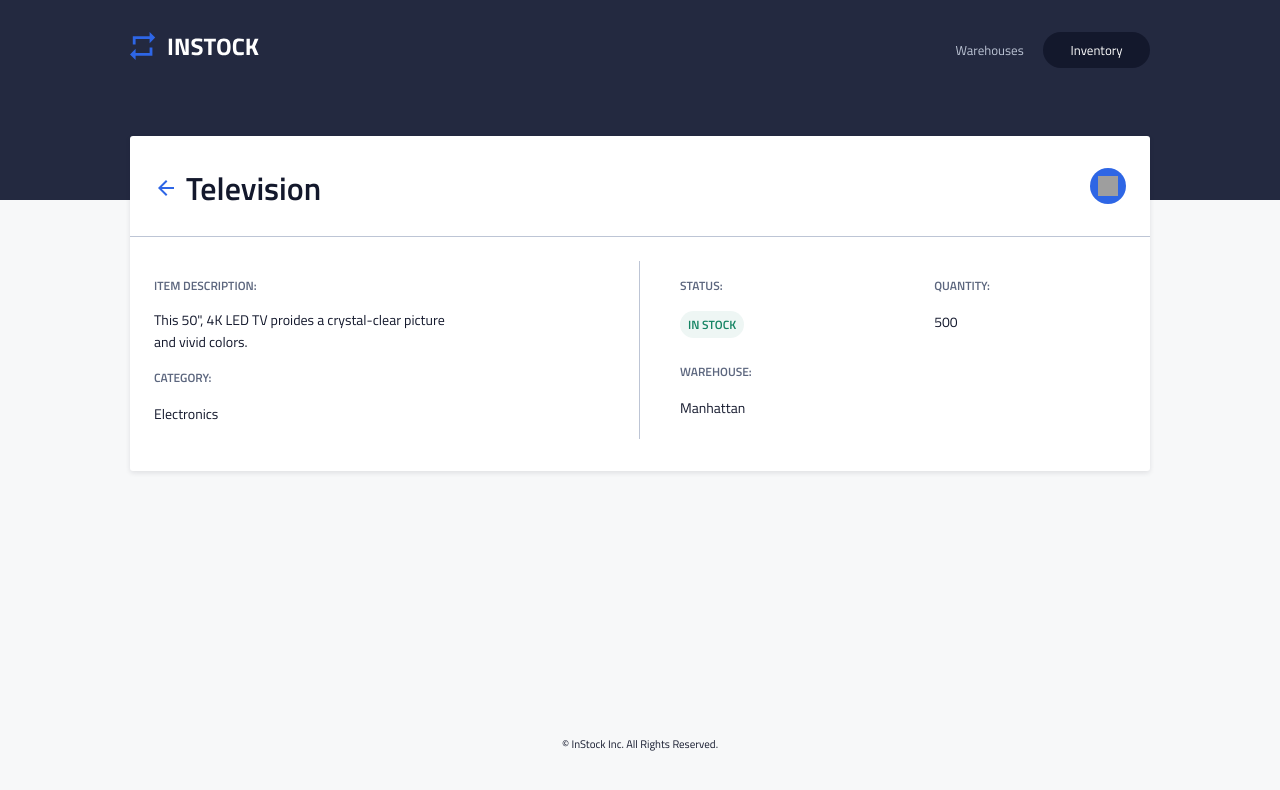
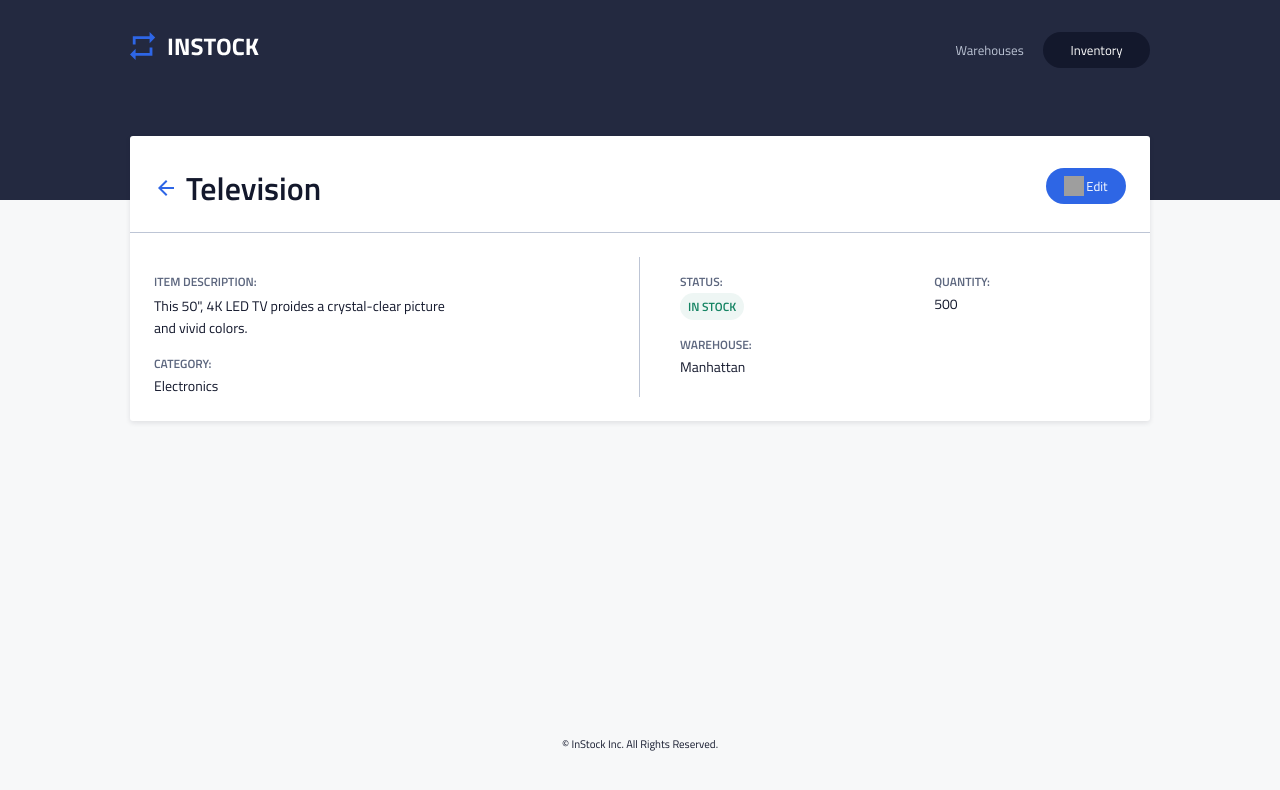
Before and after one commit to D-Nugent/a-team-instock, a React (Create React App) app in the folder front-end/: page /inventory-main/1 in a window 1280 px wide. Shown: the top 790 px of the page. Built offline with nearby package versions, Linux system fonts and the light colour scheme; grey boxes are pictures that could not be loaded.

Commit message:
Update to ContentDetails Page - Updated Icon for 'Edit' text - Conditional styling for 'in stock' added - Margins and Padding Adjusted to match mockup - Debugged

```diff
--- a/front-end/public/index.html
+++ b/front-end/public/index.html
@@ -5,14 +5,6 @@
     <link rel="icon" href="%PUBLIC_URL%/favicon.ico" />
     <meta name="viewport" content="width=device-width, initial-scale=1" />
     <meta name="theme-color" content="#000000" />
-    <meta
-      name="description"
-      content="Web site created using create-react-app"
-    />
-    <link rel="apple-touch-icon" href="%PUBLIC_URL%/logo192.png" />
-
-    <link rel="manifest" href="%PUBLIC_URL%/manifest.json" />
-
     <title>InStock</title>
   </head>
   <body>
--- a/front-end/src/components/App/App.scss
+++ b/front-end/src/components/App/App.scss
@@ -4,6 +4,7 @@
   position: relative;
   background-color: $bgPage;
   min-height: 100vh;
+  height: fit-content;
 
   &__container{
     background-color: $globalOffset;
@@ -11,10 +12,11 @@
     border-radius: 3px;
     height: fit-content;
     width: 91.466%;
-    padding: 32px 0;
+    padding: 32px 0 0;
     position: relative;
     bottom: 64px;
     margin: 0 auto;
+    z-index: 1;
 
     @include tablet {
       width: 91.66%
@@ -31,7 +33,7 @@
     text-align: center;
     width: 100%;
     position: absolute;
-    bottom: 40px;
+    bottom: 20px;
     margin: 0;
 
     @include laptop {
--- a/front-end/src/index.scss
+++ b/front-end/src/index.scss
@@ -1,13 +1 @@
-body {
-  margin: 0;
-  font-family: -apple-system, BlinkMacSystemFont, 'Segoe UI', 'Roboto', 'Oxygen',
-    'Ubuntu', 'Cantarell', 'Fira Sans', 'Droid Sans', 'Helvetica Neue',
-    sans-serif;
-  -webkit-font-smoothing: antialiased;
-  -moz-osx-font-smoothing: grayscale;
-}
-
-code {
-  font-family: source-code-pro, Menlo, Monaco, Consolas, 'Courier New',
-    monospace;
-}
+@import './styles/global';
--- a/front-end/src/pages/ContentDetails/ContentDetails.jsx
+++ b/front-end/src/pages/ContentDetails/ContentDetails.jsx
@@ -14,6 +14,7 @@ export class ContentDetails extends Component {
           </div>
           <div className="content__heading-edit">
             <img src={editOffsetIcon} alt="edit icon" className="content__heading-edit-icon"/>
+            <p className="content__heading-edit-text">Edit</p>
           </div>
         </div>
         <div className="content__detail">
--- a/front-end/src/pages/ContentDetails/ContentDetails.scss
+++ b/front-end/src/pages/ContentDetails/ContentDetails.scss
@@ -1,11 +1,12 @@
 @import '../../styles/global';
 
 .content{
+
     &__heading{
         border-bottom: 1px solid $globalBorder;
         display: flex;
         justify-content: space-between;
-        padding: 0 24px 28px;
+        padding: 0 24px 24px;
 
         &-nav{
             display: flex;
@@ -18,6 +19,7 @@
             &-title{
                 @include item-details-header;
                 margin: 0 0 0 8px;
+                font-family: 'Titillium', 'Arial', sans-serif;
             }
         }
         &-edit{
@@ -29,6 +31,10 @@
             justify-content: center;
             align-items: center;
 
+            @include tablet {
+                width: 80px;
+            }
+
             &-icon{
                 height: 20px;
                 width: 20px;
@@ -37,11 +43,23 @@
             &:hover{
                 cursor: pointer;
             }
+
+            &-text{
+                display: none;
+                color: $globalOffset;
+                font-size: .8125rem;
+
+                @include tablet{
+                    display: flex;
+                    margin-left: 2px;
+                }
+            }
         }
     }
 
     &__detail{
         margin: 0 24px 28px;
+        padding-bottom: 24px;
         display: flex;
         flex-wrap: wrap;
 
@@ -61,7 +79,8 @@
                 @include item-details-subheader
             }
             &-catvalue{
-                @include item-details-para
+                @include item-details-para;
+                margin-bottom: 0;
             }
             @include tablet {
                 border-right: 1px solid $globalBorder;
@@ -87,6 +106,11 @@
                         border-radius: 20px;
                         padding: 4px 8px;
 
+                        &.--out-of-stock{
+                            background-color: $stockOut;
+                            color: $stockOutOpaque;
+                        }
+
                         @include tablet {
                             font-size: 12px;
                         }
@@ -99,7 +123,8 @@
                         @include item-details-subheader
                     }
                     &-value{
-                        @include item-details-para
+                        @include item-details-para;
+                        margin-bottom: 0;
                     }
 
                     @include tablet{
@@ -112,7 +137,8 @@
                     @include item-details-subheader
                 }
                 &-value{
-                    @include item-details-para
+                    @include item-details-para;
+                    margin-bottom: 0;
                 }
             }
 
--- a/front-end/src/styles/_global.scss
+++ b/front-end/src/styles/_global.scss
@@ -10,6 +10,7 @@ html, body, ul {
     padding: 0;
     box-sizing: border-box;
     scroll-behavior: smooth;
+    height: 100%;
   }
 
   *, *:before, *:after {
--- a/front-end/src/styles/partials/_mixins.scss
+++ b/front-end/src/styles/partials/_mixins.scss
@@ -29,6 +29,7 @@
     font-weight: 600;
     line-height: 16px;
     color: $globalSecondary;
+    margin-bottom: 2px;
 
     @include tablet {
       font-size: .75rem;
@@ -40,6 +41,7 @@
     font-size: .8125rem;
     font-weight: 400;
     line-height: 20px;
+    margin-top: 2px;
 
     @include tablet {
       font-size: .875rem;
--- a/front-end/src/styles/partials/_typography.scss
+++ b/front-end/src/styles/partials/_typography.scss
@@ -1,6 +1,7 @@
+@import './variables';
+
 // Typography Reset
-
-html, body, textarea {
+html, body, textarea, p {
   color: $globalPrimary;
   font-family: 'Titillium', 'Arial', sans-serif;
 }
@@ -8,14 +9,14 @@ html, body, textarea {
 // Fonts
 @font-face {
     font-family: "Titillium";
+    src: url('../../assets/typography/Titillium_Web/TitilliumWeb-Regular.ttf') format("truetype");
     font-style: normal;
     font-weight: 400;
-    src: url('../../assets/typography/Titillium_Web/TitilliumWeb-Regular.ttf');
   }
 
   @font-face {
     font-family: "Titillium";
+    src: url('../../assets/typography/Titillium_Web/TitilliumWeb-SemiBold.ttf') format("truetype");
     font-style: normal;
     font-weight: 600;
-    src: url('../../assets/typography/Titillium_Web/TitilliumWeb-SemiBold.ttf');
   }
```
